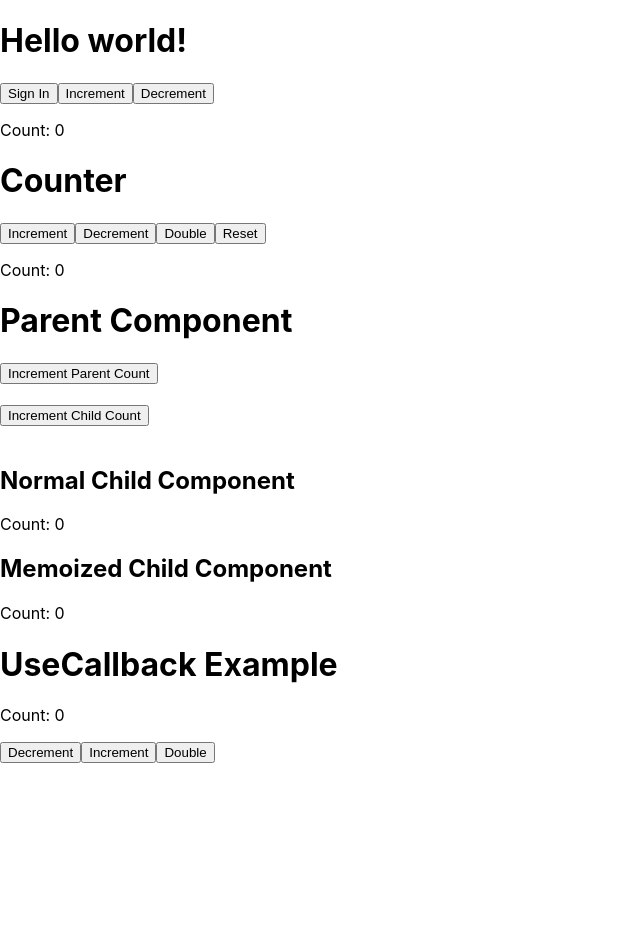
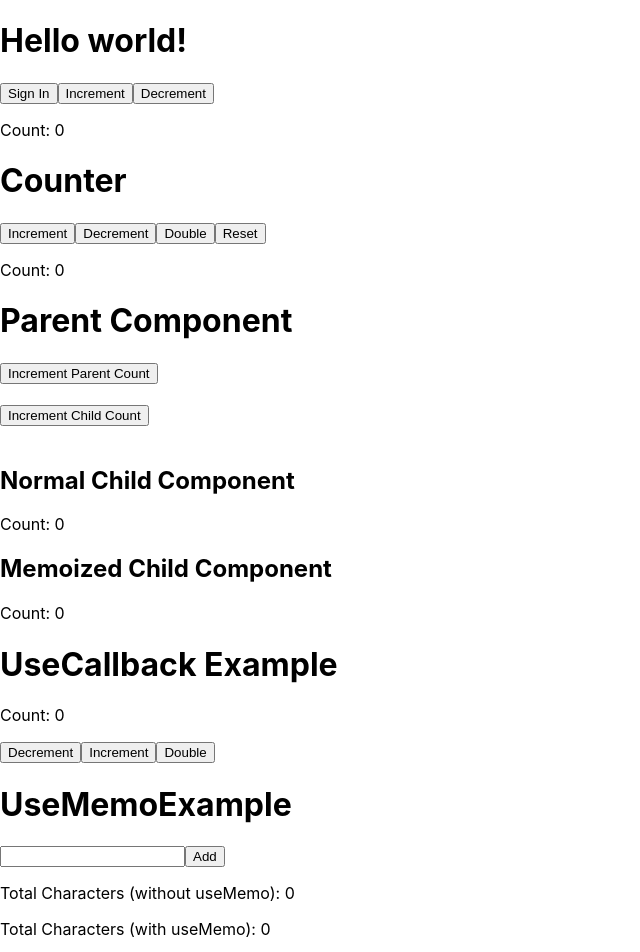
Before and after one commit to s4ion4/react-playground, a React (Create React App) app: page / in a window 1280 px wide. Shown: the top 952 px of the page, without its empty margins (0-640 px from the left). Before the commit the page ends 800 px from the top, so only its background shows below. Built offline with nearby package versions, Linux system fonts and the light colour scheme.

Commit message:
feat: UseMemoの検証

```diff
--- /dev/null
+++ b/src/components/UseMemo.tsx
@@ -0,0 +1,45 @@
+import React, { useState, useMemo } from "react";
+
+export const UseMemoSample = () => {
+  const [text, setText] = useState("");
+  const [items, setItems] = useState<string[]>([]);
+
+  const onChangeInput = (e: React.ChangeEvent<HTMLInputElement>) => {
+    setText(e.target.value);
+  };
+
+  const onClickButton = () => {
+    setItems((prevItems) => {
+      return [...prevItems, text];
+    });
+
+    setText("");
+  };
+
+  const numberOfCharacters1 = (() => {
+    console.log("numberOfCharacters1 calculated");
+    return items.reduce((acc, cur) => acc + cur.length, 0);
+  })();
+
+  const numberOfCharacters2 = useMemo(() => {
+    console.log("numberOfCharacters2 calculated");
+    return items.reduce((acc, cur) => acc + cur.length, 0);
+  }, [items]);
+
+  return (
+    <div>
+      <h1>UseMemoExample</h1>
+      <input value={text} onChange={onChangeInput} />
+      <button onClick={onClickButton}>Add</button>
+      <div>
+        {items.map((item, index) => (
+          <p key={index}>{item}</p>
+        ))}
+      </div>
+      <div>
+        <p>Total Characters (without useMemo): {numberOfCharacters1}</p>
+        <p>Total Characters (with useMemo): {numberOfCharacters2}</p>
+      </div>
+    </div>
+  );
+};
--- a/src/index.tsx
+++ b/src/index.tsx
@@ -6,6 +6,7 @@
 import Counter from "./components/Counter";
 import Parent from "./components/Parent";
 import { UseCallbackExample } from "./components/UseCallback";
+import { UseMemoSample } from "./components/UseMemo";
 
 const root = ReactDOM.createRoot(
   document.getElementById("root") as HTMLElement
@@ -16,6 +17,7 @@
     <Counter />
     <Parent />
     <UseCallbackExample />
+    <UseMemoSample />
   </React.StrictMode>
 );
 
```
